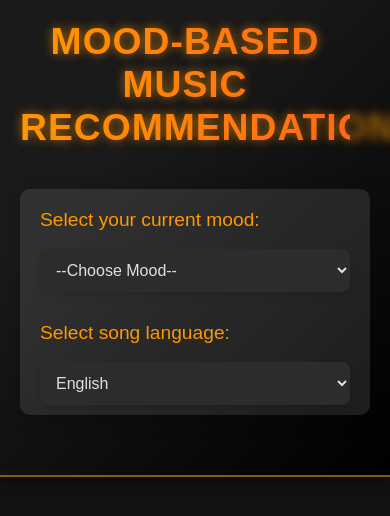
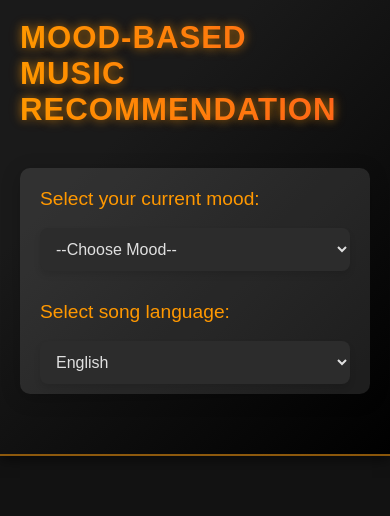
Before and after one commit to gurusinghpal/mood-music-app, a React (Create React App) app: page / in a window 390 px wide. Shown: the top 516 px of the page. Built offline with nearby package versions, Linux system fonts and the light colour scheme.

Commit message:
adjusted

```diff
--- a/src/App.css
+++ b/src/App.css
@@ -33,9 +33,11 @@ body, html {
 /* Header Title */
 .app-header h1 {
   margin: 0;
-  font-size: 2.33rem; /* Slightly larger */
+  font-size: 5vw; /* Use viewport width for responsiveness */
+  max-font-size: 2.33rem; /* Set a maximum font size */
   color: #ff9800; /* Text color */
-  text-align: center;
+  text-align: left;
+  padding-right: 100px;
   text-transform: uppercase; /* Make text uppercase */
   letter-spacing: 1px; /* Increase letter spacing for effect */
   background: linear-gradient(90deg, #ff9800, #ff5722); /* Gradient background */
@@ -44,6 +46,26 @@ body, html {
   animation: subtleGlow 1.5s infinite alternate; /* Subtle glowing effect */
 }
 
+/* Media Queries for finer control on different screen sizes */
+@media (max-width: 1200px) {
+  .app-header h1 {
+    font-size: 4vw; /* Adjust for medium screens */
+  }
+}
+
+@media (max-width: 800px) {
+  .app-header h1 {
+    font-size: 6vw; /* Adjust for small screens */
+    padding-right: 50px; /* Reduce padding on smaller screens */
+  }
+}
+
+@media (max-width: 500px) {
+  .app-header h1 {
+    font-size: 8vw; /* Further adjust for extra small screens */
+    padding-right: 20px; /* Further reduce padding */
+  }
+}
 /* Keyframes for subtle glow effect */
 @keyframes subtleGlow {
   0% {
```
